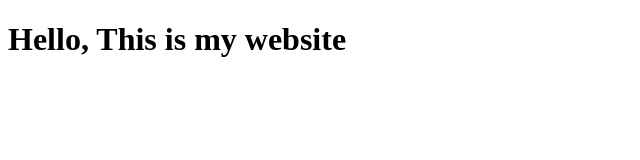
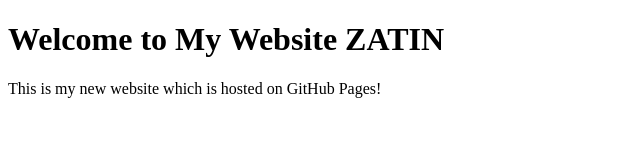
Before and after one commit to hainghainghaing/hainghainghaing.github.io, a plain HTML site: page index.html in a window 1280 px wide. Shown: the whole page, without its empty margins (0-640 px from the left). Drawn offline with Linux system fonts and the light colour scheme.

Commit message:
first commit

```diff
--- a/index.html
+++ b/index.html
@@ -3,9 +3,13 @@
   <head>
     <meta charset="UTF-8">
     <meta name="viewport" content="width=device-width, initial-scale=1.0">
-   <title>Document</title>
+    <meta http-equiv="X-UA-Compatible" content="ie=edge">
+    <title>My Website</title>
   </head>
   <body>
-<h1> Hello, This is my website</h1>
+    <main>
+        <h1>Welcome to My Website ZATIN</h1>
+        <p>This is my new website which is hosted on GitHub Pages!</p>
+    </main>
   </body>
 </html>
```
Lines whose indentation alone changed are shown as unchanged.
